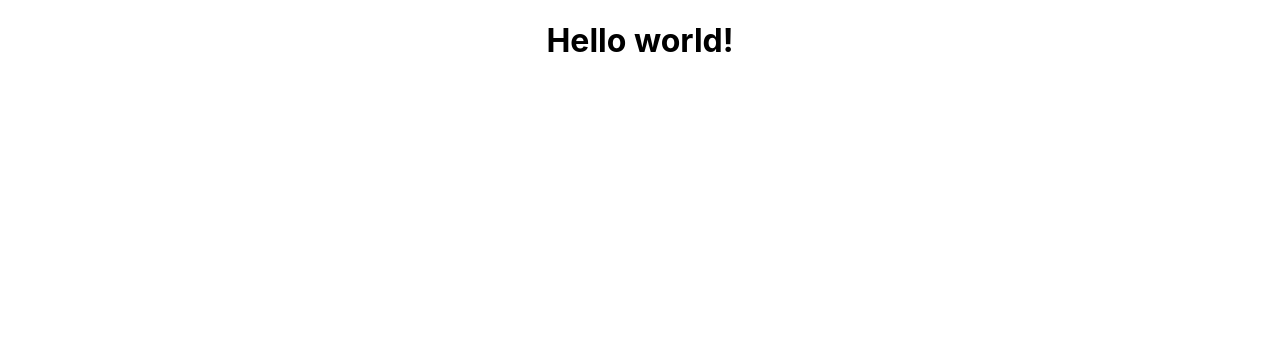
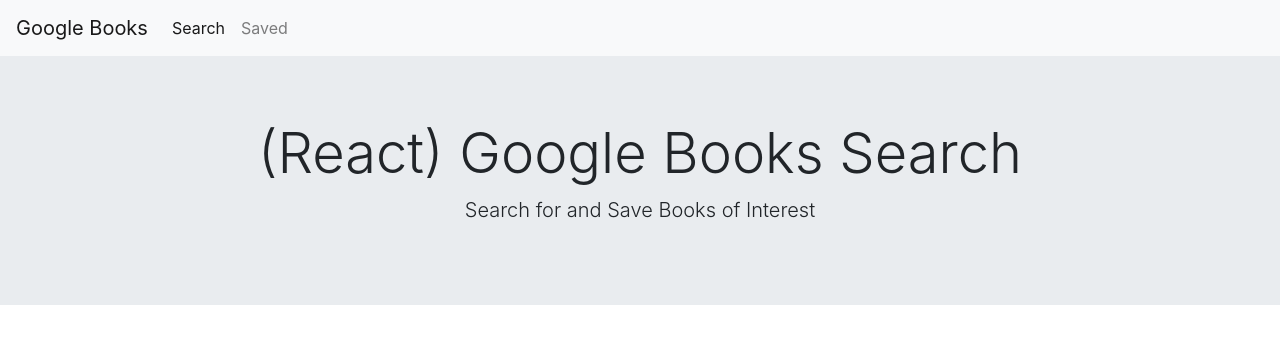
Before and after one commit to erinleecrocker/google-books-search, a React (Create React App) app in the folder client/: page / in a window 1280 px wide. Shown: the top 344 px of the page. Built offline with nearby package versions, Linux system fonts and the light colour scheme; no server answers.

Commit message:
added navbar

```diff
--- a/client/package.json
+++ b/client/package.json
@@ -8,6 +8,7 @@
     "@testing-library/react": "^11.1.0",
     "@testing-library/user-event": "^12.1.10",
     "axios": "^0.21.0",
+    "bootstrap": "^4.5.3",
     "dotenv": "^8.2.0",
     "express": "^4.17.1",
     "if-env": "^1.0.4",
--- a/client/src/App.js
+++ b/client/src/App.js
@@ -1,7 +1,8 @@
 import { useEffect } from "react";
-import logo from "./logo.svg";
 import "./App.css";
 import axios from "axios";
+import Navbar from "./components/Navbar/Navbar";
+import Title from "./components/Title/Title";
 
 function App() {
   useEffect(() => {
@@ -17,7 +18,8 @@
   }, []);
   return (
     <div className="App">
-        <h1>Hello world!</h1>
+        <Navbar />
+        <Title />
     </div>
   );
 }
--- a/client/src/components/Navbar/Navbar.jsx
+++ b/client/src/components/Navbar/Navbar.jsx
@@ -0,0 +1,40 @@
+import React from "react";
+
+const Navbar = () => {
+  return (
+    <div>
+      <nav className="navbar navbar-expand-lg navbar-light bg-light">
+        <a className="navbar-brand" href="#">
+          Google Books
+        </a>
+        <button
+          className="navbar-toggler"
+          type="button"
+          data-toggle="collapse"
+          data-target="#navbarNav"
+          aria-controls="navbarNav"
+          aria-expanded="false"
+          aria-label="Toggle navigation"
+        >
+          <span className="navbar-toggler-icon"></span>
+        </button>
+        <div className="collapse navbar-collapse" id="navbarNav">
+          <ul className="navbar-nav">
+            <li className="nav-item active">
+              <a className="nav-link" href="#">
+                Search <span className="sr-only">(current)</span>
+              </a>
+            </li>
+            <li className="nav-item">
+              <a className="nav-link" href="#">
+                Saved
+              </a>
+            </li>
+          </ul>
+        </div>
+      </nav>
+    </div>
+  );
+};
+
+export default Navbar;
--- a/client/src/components/Title/Title.jsx
+++ b/client/src/components/Title/Title.jsx
@@ -0,0 +1,18 @@
+import React from "react";
+
+const Title = () => {
+  return (
+    <div>
+      <div class="jumbotron jumbotron-fluid">
+        <div class="container">
+          <h1 class="display-4">(React) Google Books Search</h1>
+          <p class="lead">
+            Search for and Save Books of Interest
+          </p>
+        </div>
+      </div>
+    </div>
+  );
+};
+
+export default Title;
--- a/client/src/index.js
+++ b/client/src/index.js
@@ -3,6 +3,7 @@
 import './index.css';
 import App from './App';
 import reportWebVitals from './reportWebVitals';
+import 'bootstrap/dist/css/bootstrap.min.css';
 
 ReactDOM.render(
   <React.StrictMode>
--- a/client/src/utils/API.js
+++ b/client/src/utils/API.js
@@ -1,5 +1,5 @@
 import axios from "axios";
-
+//api call from google books api
 export default {
   getBook: function (query) {
     return axios.get(`https://www.googleapis.com/books/v1/volumes?q=${query}`);
```
Also changed, not shown: client/src/components/SearchBar/SearchBar.jsx (+11 -0 lines), 1 other file (tests, documents, lock files or other folders).
